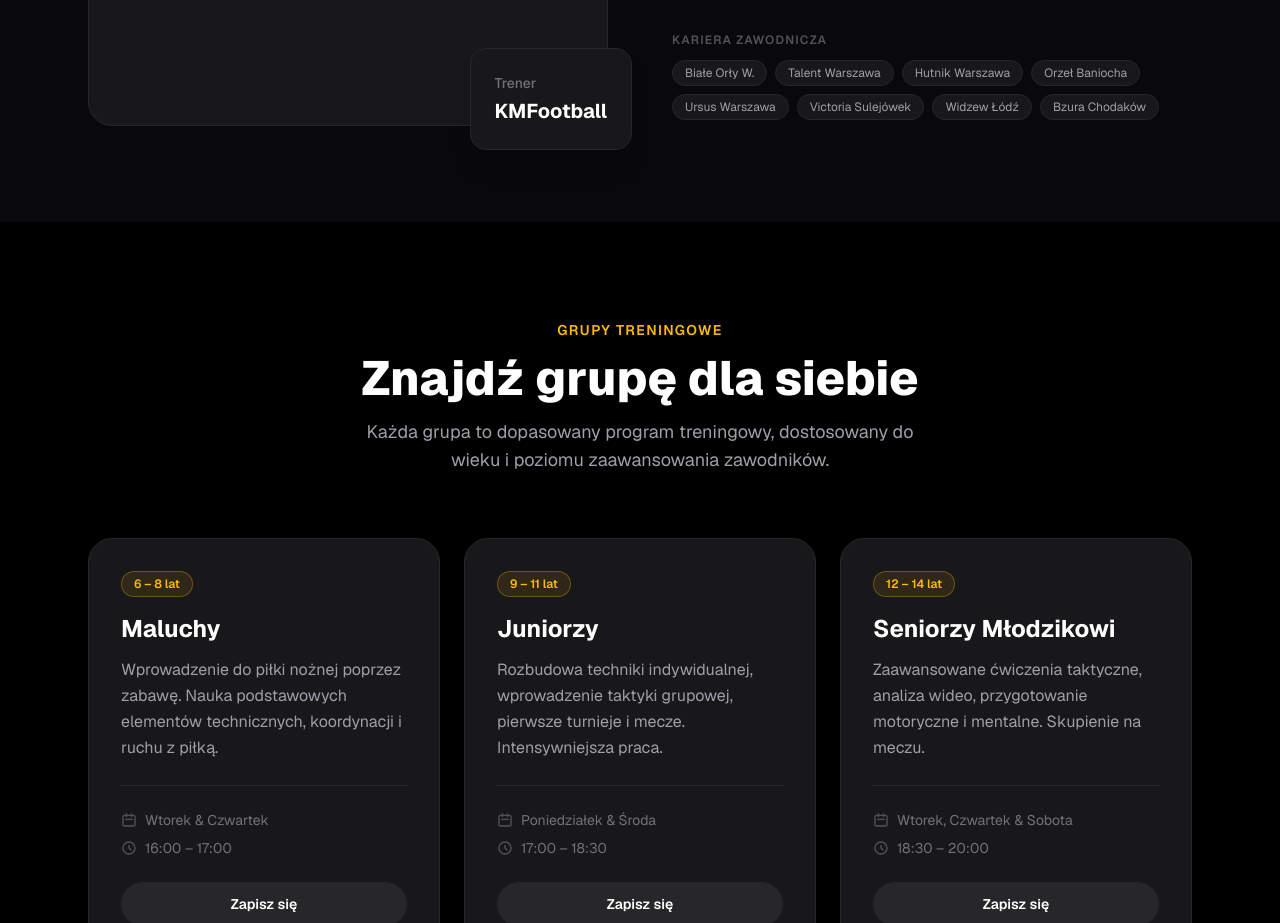
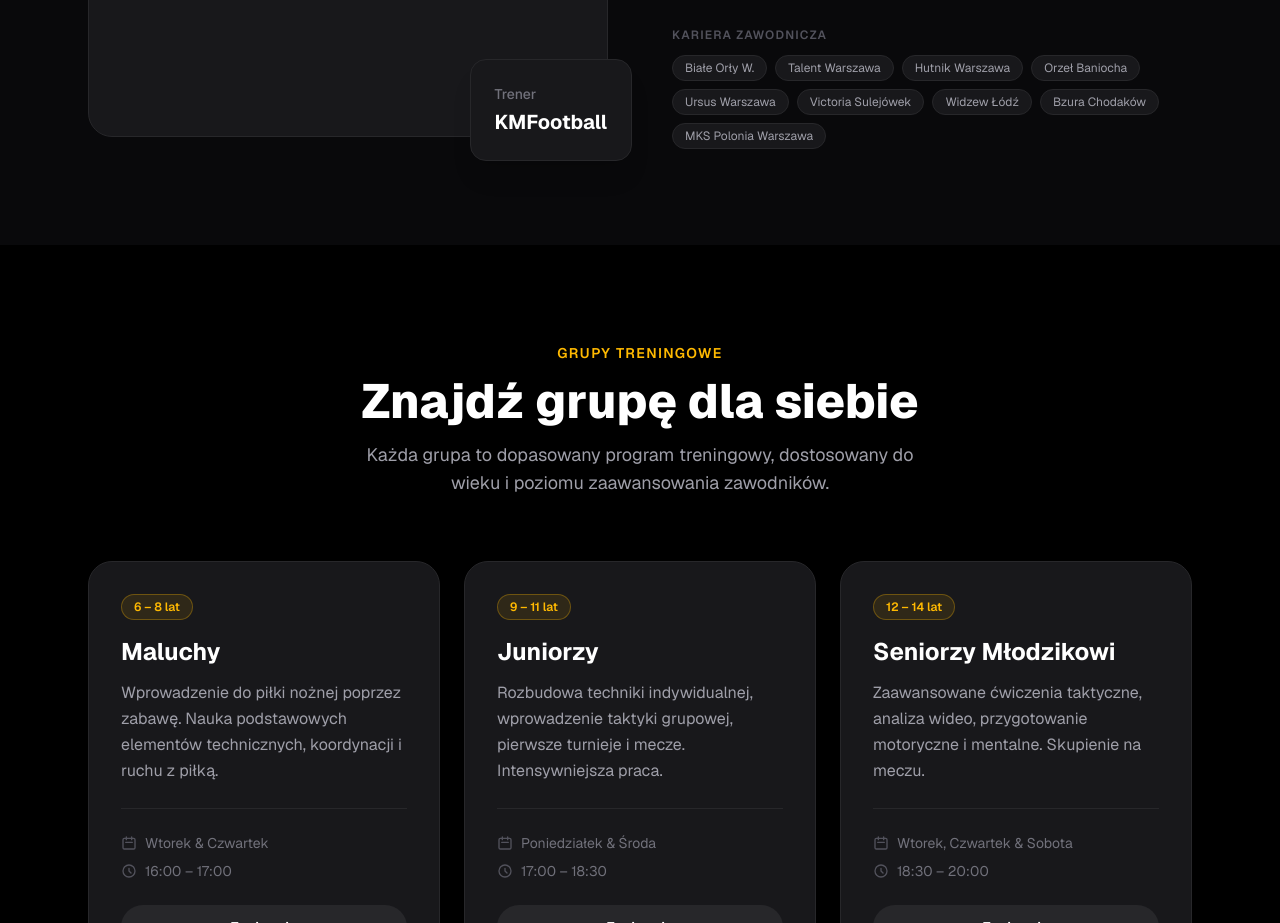
Before and after one commit to norbbert/kmfootball, a Next.js app: page / in a window 1280 px wide. Shown: the part 1420-2343 px from the top of the page. Built offline with nearby package versions, Linux system fonts and the light colour scheme.

Commit message:
Add MKS Polonia Warszawa to career clubs

```diff
--- a/src/components/About.tsx
+++ b/src/components/About.tsx
@@ -13,6 +13,7 @@ const clubs = [
   "Victoria Sulejówek",
   "Widzew Łódź",
   "Bzura Chodaków",
+  "MKS Polonia Warszawa",
 ];
 
 export default function About() {
```
